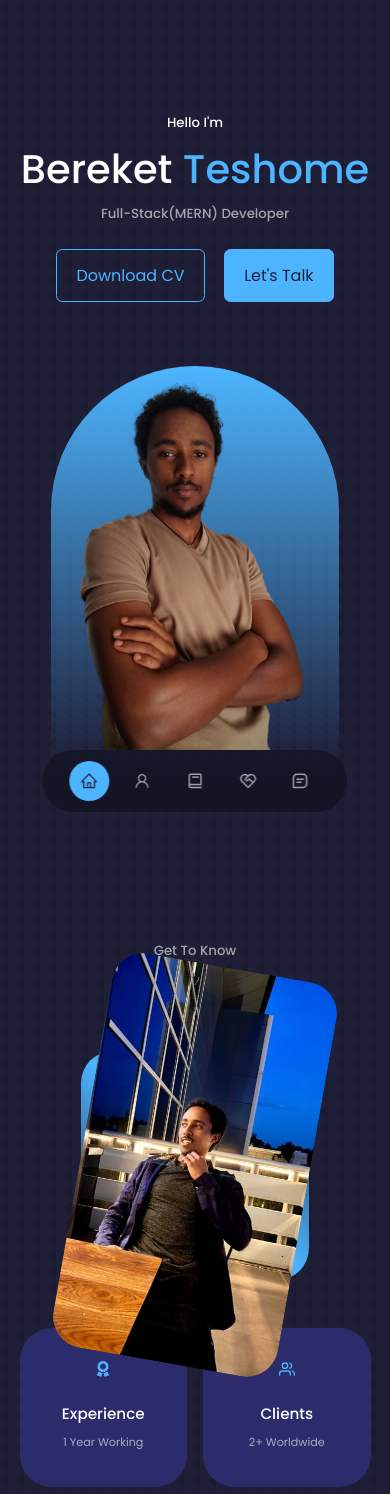
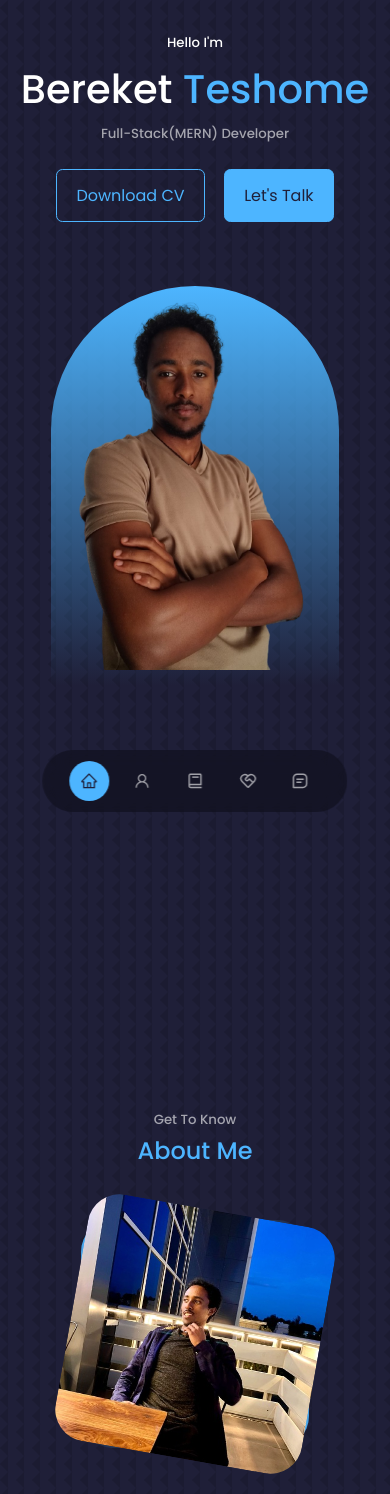
Before and after one commit to BereketTeshome/Personal-Portfolio, a React (Create React App) app: page / in a window 390 px wide. Shown: the top 1494 px of the page. Built offline with nearby package versions, Linux system fonts and the light colour scheme.

Commit message:
CV Updated

```diff
--- a/src/components/about/about.css
+++ b/src/components/about/about.css
@@ -21,7 +21,8 @@
     transition: var(--transition);
 }
 .about__me-img img{
-    height: 400px;
+    height: 250px;
+    width: 250px;
 }
 
 .about__me-img:hover{
--- a/src/components/experience/Experience.js
+++ b/src/components/experience/Experience.js
@@ -19,7 +19,6 @@ const Experience = () => {
               <MdVerified className='experience__details-icon'/>
               <div>
                 <h4>HTML/CSS</h4>
-                {/* <small className='text-light'>Experienced</small> */}
               </div>
             </article>
 
--- a/src/components/header/HeaderSocials.js
+++ b/src/components/header/HeaderSocials.js
@@ -7,9 +7,9 @@ import {SiUpwork} from 'react-icons/si';
 const HeaderSocials = () => {
   return (
     <div className='header__socials'>
-        <a href="https://www.linkedin.com/in/bereket-teshome-1345a0246" target='_blank'><BsLinkedin /></a>
-        <a href="https://github.com/BereketTeshome" target='_blank'><FaGithub /></a>
-        <a href="https://www.upwork.com/freelancers/~013c18cc64d84ad32b" target='_blank'><SiUpwork /></a>
+        <a href="https://www.linkedin.com/in/bereket-teshome-1345a0246" rel="noreferrer" target='_blank'><BsLinkedin /></a>
+        <a href="https://github.com/BereketTeshome" rel="noreferrer" target='_blank'><FaGithub /></a>
+        <a href="https://www.upwork.com/freelancers/~01d6a6a27b7465d674" rel="noreferrer" target='_blank'><SiUpwork /></a>
     </div>
   )
 }
--- a/src/components/header/header.css
+++ b/src/components/header/header.css
@@ -83,5 +83,10 @@ header{
     .header__socials, .scroll__down{
         display: none;
     }
+    header{
+        height: 120vh;
+        padding-top: 2rem;
+        overflow: hidden;
+    }
 
 }
```
Also changed, not shown: 2 other files (tests, documents, lock files or other folders).
